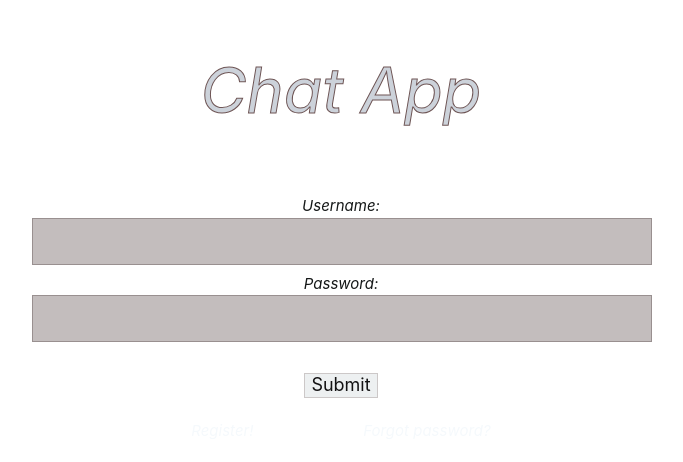
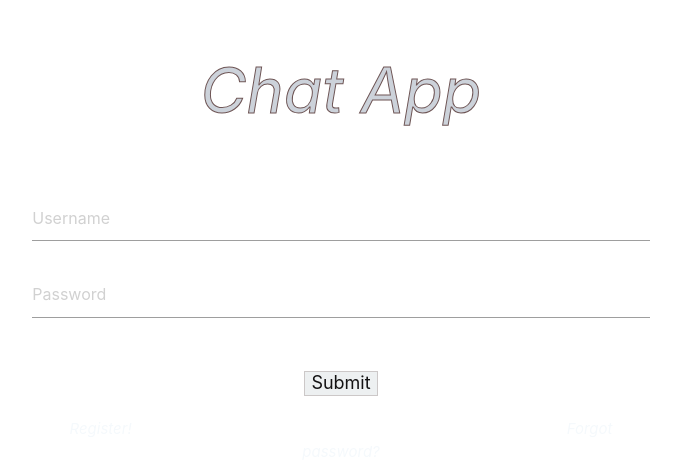
Before and after one commit to AnuPriya21/ChatApplication, a Django app: page / in a window 1280 px wide. Shown: the part 186-648 px from the top of the page, without its empty margins (299-982 px from the left). Run offline with Django 3.2, Linux system fonts and the light colour scheme; some libraries are stand-ins or nearby versions.

Commit message:
[Anu Priya] Refactor. Refactored username and password format

```diff
--- a/chat/template/user/index.html
+++ b/chat/template/user/index.html
@@ -29,18 +29,20 @@
                 <div>
                     {% block form %}
 
-                    <h1>Chat App</h2><br><br>
+                    <h1>Chat App</h1><br><br>
                     <form action="" name="loginform" method="POST" onsubmit="return validate();">
                         {% csrf_token %}
-                        <div>Username:</div>
-                        <input id="user" type= "text" name = "username">
+                        <div class="form-group">
+                            <input type="text" name="username" id="username" tabindex="2" class="form-control" placeholder="Username" value="">
+                        </div>
                         <br>
-                        <div>Password:</div>
-                        <input id="pass" type = "password" name = "password">
+                        <div class="form-group">
+                            <input type="password" name="password" id="password" tabindex="2" class="form-control" placeholder="Password" value="">
+                        </div>
                         <br><br>
 
                         <button onclick="validate()" id="button" >Submit</button><br><br>
-                           <a href="/registration">Register!</a>&nbsp&nbsp&nbsp&nbsp&nbsp&nbsp&nbsp&nbsp&nbsp&nbsp&nbsp&nbsp&nbsp&nbsp&nbsp&nbsp&nbsp&nbsp&nbsp&nbsp&nbsp&nbsp&nbsp&nbsp&nbsp&nbsp<a href="/forgot_password">Forgot password?</a>
+                           <a href="/registration">Register!</a>&emsp;&emsp;&emsp;&emsp;&emsp;&emsp;&emsp;&emsp;&emsp;&emsp;&emsp;&emsp;&emsp;&emsp;&emsp;&emsp;&emsp;&emsp;&emsp;&emsp;&emsp;&emsp;&emsp;&emsp;&emsp;&emsp;&emsp;&emsp;&emsp;<a href="/forgot_password">Forgot password?</a>
                     </form>
                     {% endblock %}
                 </div>
```
